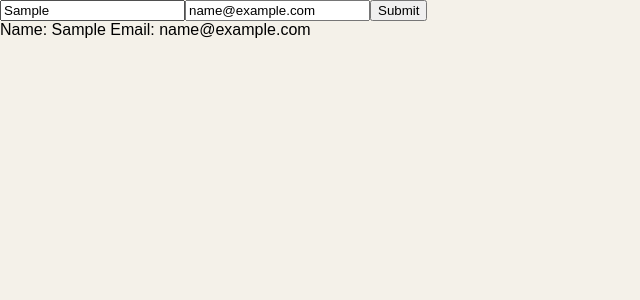
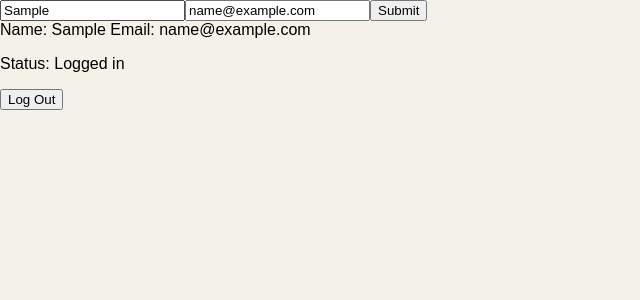
Before and after one commit to suThyyy/react-study, a React (Vite) app: page / in a window 1280 px wide. Both pictures are taken after typing "Sample", "name@example.com" into the empty fields and a click on the button "Submit". Shown: the top 300 px of the page, without its empty margins (0-640 px from the left). Built offline with nearby package versions, Linux system fonts and the light colour scheme.

Commit message:
status login logout

```diff
--- a/src/App.jsx
+++ b/src/App.jsx
@@ -28,6 +28,20 @@ function ErrorMessage({ message }) {
   return <div>{message}</div>;
 }
 
+function Status({ isLoggedIn, onLogOut }) {
+  return (
+    <div>
+      {isLoggedIn ? (
+        <div>
+          <p>Status: Logged in</p> <button onClick={onLogOut}>Log Out</button>
+        </div>
+      ) : (
+        <p>Not Logged In, Please Log in</p>
+      )}
+    </div>
+  );
+}
+
 function App() {
   const [form, setForm] = useState({
     name: "",
@@ -40,6 +54,8 @@ function App() {
 
   const [submittedUser, setSubmittedUser] = useState(null);
 
+  const [isLoggedIn, setIsLoggedIn] = useState(false);
+
   function handleChange(e) {
     // tự viết
     setForm((prev) => ({
@@ -50,6 +66,8 @@ function App() {
       ...prev,
       [e.target.name]: "",
     }));
+    console.log("name:", e.target.name);
+    console.log("value:", e.target.value);
   }
 
   function handleSubmit(e) {
@@ -63,8 +81,18 @@ function App() {
       newErrors.email = "Email is invalid";
     }
     setErrors(newErrors);
-    if (newErrors.name === "" && newErrors.email === "") setSubmittedUser(form);
-    else setSubmittedUser(null);
+    if (newErrors.name === "" && newErrors.email === "") {
+      setSubmittedUser(form);
+      setIsLoggedIn(true);
+    } else {
+      setSubmittedUser(null);
+      setIsLoggedIn(false);
+    }
+  }
+
+  function handleLogOut() {
+    setIsLoggedIn(false);
+    setSubmittedUser(null);
   }
 
   return (
@@ -72,6 +100,7 @@ function App() {
       <UserForm form={form} onChange={handleChange} onSubmit={handleSubmit} />
 
       <UserInfo user={submittedUser} />
+      <Status isLoggedIn={isLoggedIn} onLogOut={handleLogOut} />
       <ErrorMessage message={errors.name} />
       <ErrorMessage message={errors.email} />
     </>
```
